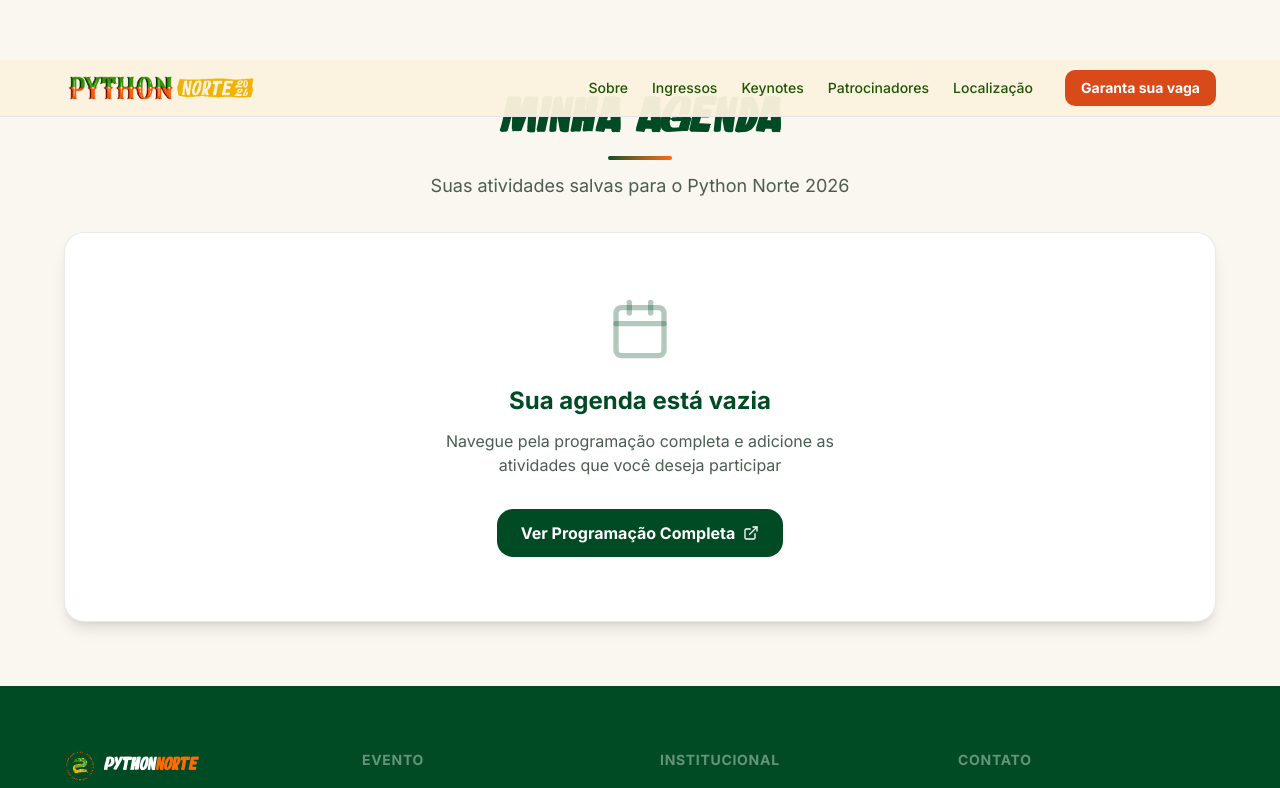
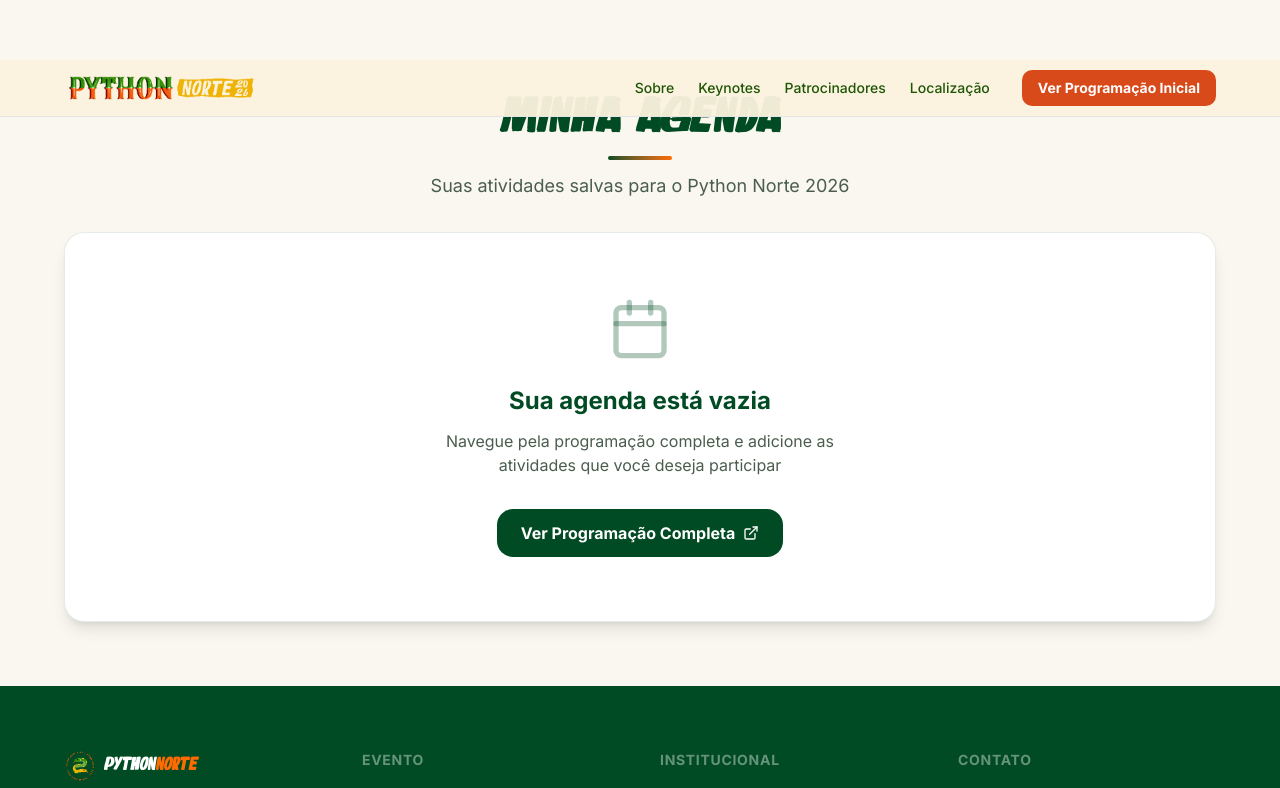
Before and after one commit to PythonNorteBrasil/site, a Next.js app: page /minha-agenda in a window 1280 px wide. Shown: the top 788 px of the page. Built offline with nearby package versions, Linux system fonts and the light colour scheme.

Commit message:
feat: update schedule

```diff
--- a/app/page.tsx
+++ b/app/page.tsx
@@ -27,7 +27,7 @@ export default function Home() {
         />
         <About />
         <Activities />
-        <Tickets />
+        {/* <Tickets /> */}
         <Keynotes />
         <Editions />
         <Sponsors />
--- a/components/header.tsx
+++ b/components/header.tsx
@@ -22,7 +22,7 @@ export function Header() {
   const navLinks = [
     { href: "#sobre", label: "Sobre" },
     /*   { href: "#atividades", label: "Atividades" }, */
-    { href: "#ingressos", label: "Ingressos" },
+    /*   { href: "#ingressos", label: "Ingressos" }, */
     { href: "#keynotes", label: "Keynotes" },
     /* { href: "/programacao", label: "Programação" }, */
     /* { href: "/minha-agenda", label: "Minha Agenda" }, */
@@ -67,13 +67,13 @@ export function Header() {
             </nav>
 
             <ButtonLink
-              href="https://www.even3.com.br/python-norte-2026-631670/"
+              href="https://talks.python.org.br/python-norte-2026/featured/"
               target="_blank"
               rel="noopener noreferrer"
               variant="primary"
               size="sm"
             >
-              Garanta sua vaga
+              Ver Programação Inicial
             </ButtonLink>
           </div>
 
@@ -118,7 +118,7 @@ export function Header() {
             </nav>
 
             <ButtonLink
-              href="https://www.even3.com.br/python-norte-2026-631670/"
+              href="https://talks.python.org.br/python-norte-2026/featured/"
               target="_blank"
               rel="noopener noreferrer"
               variant="primary"
@@ -127,7 +127,7 @@ export function Header() {
               className="mt-4"
               onClick={() => setIsMobileMenuOpen(false)}
             >
-              Garanta sua vaga
+              Ver Programação Inicial
             </ButtonLink>
           </div>
         </div>
--- a/components/hero.tsx
+++ b/components/hero.tsx
@@ -86,28 +86,30 @@ export function Hero() {
 
               {/* Botões - Mobile: CTA em destaque, Desktop: todos juntos */}
               <div className="w-full lg:w-auto">
-                {/* Mobile: Apenas CTA principal */}
+                {/* Mobile: Botões empilhados */}
+                <div className="flex flex-col gap-3 lg:hidden mb-4">
                   <ButtonLink
-                  href="https://www.even3.com.br/python-norte-2026-631670/"
+                    href="https://talks.python.org.br/python-norte-2026/featured/"
                     target="_blank"
                     rel="noopener noreferrer"
                     variant="primary"
                     size="md"
-                  className="w-full lg:hidden mb-4"
+                    className="w-full"
                   >
-                  Garantir Ingressos
+                    Ver Programação Inicial
                   </ButtonLink>
+                </div>
 
-                {/* Desktop: Ambos os botões principais */}
+                {/* Desktop: Botões lado a lado */}
                 <div className="hidden lg:flex gap-4">
                   <ButtonLink
-                    href="https://www.even3.com.br/python-norte-2026-631670/"
+                    href="https://talks.python.org.br/python-norte-2026/featured/"
                     target="_blank"
                     rel="noopener noreferrer"
                     variant="primary"
                     size="md"
                   >
-                    Garantir Ingressos
+                    Ver Programação Inicial
                   </ButtonLink>
                 </div>
               </div>
--- a/data/keynotes.json
+++ b/data/keynotes.json
@@ -24,31 +24,5 @@
       "instagram": "https://www.instagram.com/palla.tech/",
       "linkedin": "https://www.linkedin.com/in/mfpalladino/"
     }
-  },
-  {
-    "id": 3,
-    "name": "Tatiana Pará",
-    "role": "Professora no IFPA e Presidente OSGeo Brasil",
-    "tag": "Keynote — Dia 2 - 08:30",
-    "title": "Tecnologias livres e inovação social na Amazônia",
-    "description": "Professora do IFPA e referência em geotecnologias. Atua com tecnologias livres, inclusão digital e inovação social na Amazônia.",
-    "image": "/tatiana.png",
-    "socials": {
-      "instagram": "hhttps://www.instagram.com/tati.para/",
-      "linkedin": "https://www.linkedin.com/in/tatianapara/"
-    }
-  },
-  {
-    "id": 4,
-    "name": "Luciano Martin",
-    "role": "Engenheiro de Machine Learning @ Google DeepMind",
-    "tag": "Keynote — Dia 3 - 09:00",
-    "title": "O futuro da IA e dos dados",
-    "description": "Engenheiro de Machine Learning no Google DeepMind. Atua com IA e Cloud, desenvolvendo soluções aplicadas em escala global.",
-    "image": "/luciano.png",
-    "socials": {
-      "instagram": "https://www.instagram.com/lmm_br/",
-      "linkedin": "https://www.linkedin.com/in/lucianommartins/"
-    }
   }
 ]
```
Lines whose indentation alone changed are shown as unchanged.
